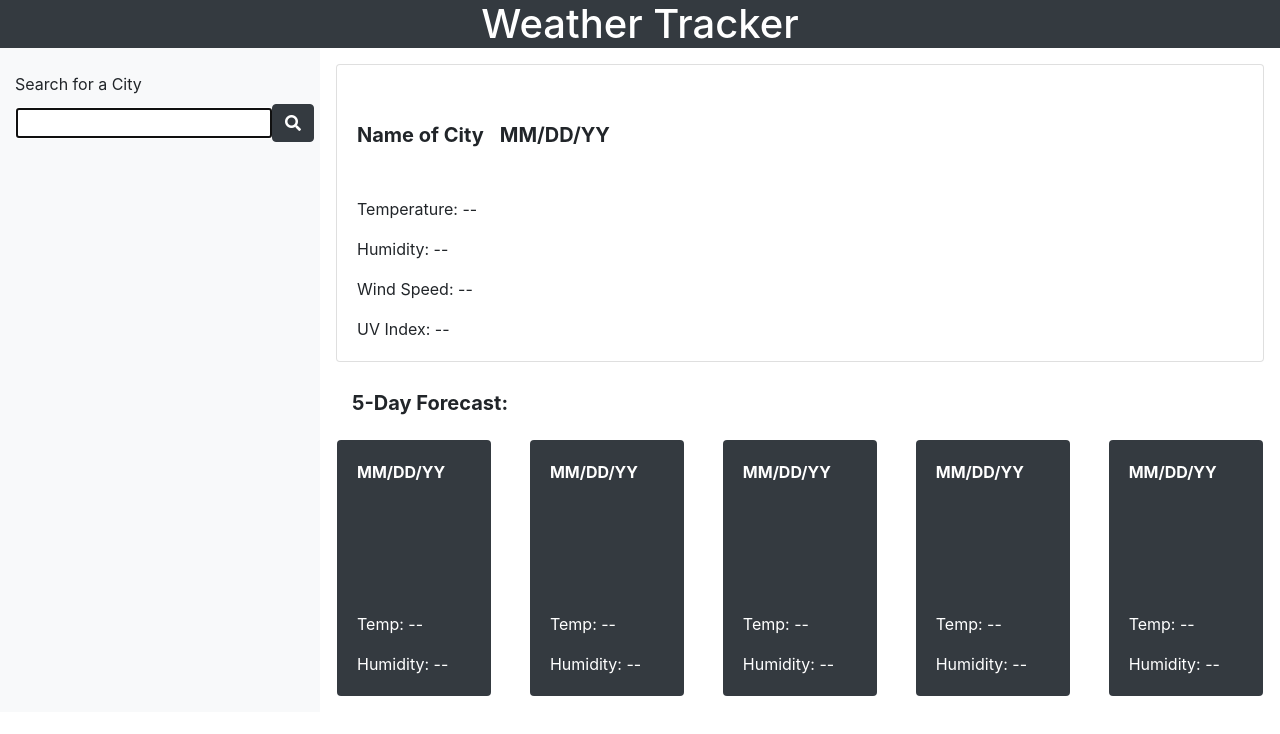
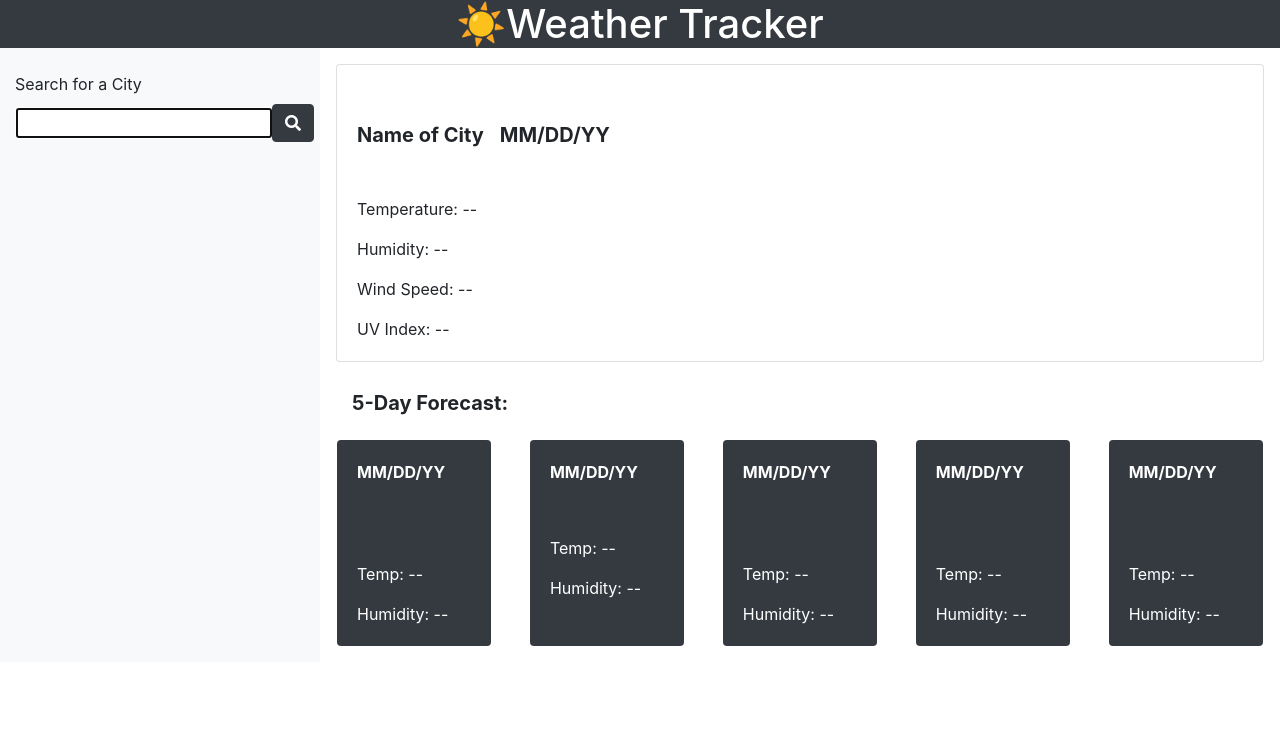
Before and after one commit to thejake989/Weather-Tracker, a plain HTML site: page index.html in a window 1280 px wide. Drawn offline with nearby package versions, Linux system fonts and the light colour scheme.

Commit message:
html updates

```diff
--- a/index.html
+++ b/index.html
@@ -4,7 +4,6 @@
     <meta charset="UTF-8" />
     <meta name="viewport" content="width=device-width, initial-scale=1.0" />
     <meta http-equiv="X-UA-Compatible" content="ie=edge" />
-
     <!--Bootstrap CDN-->
     <link
       rel="stylesheet"
@@ -17,12 +16,12 @@
       integrity="sha384-50oBUHEmvpQ+1lW4y57PTFmhCaXp0ML5d60M1M7uH2+nqUivzIebhndOJK28anvf"
       crossorigin="anonymous"
     />
-    <title>Weather Tracker</title>
+    <title>☀️Weather Tracker</title>
  </head>
 
 <body>
     <header class="hero">
-      <h1 class="bg-dark text-white text-center mb-0">Weather Tracker</h1>
+      <h1 class="bg-dark text-white text-center mb-0">☀️Weather Tracker</h1>
     </header>
 
     <main>
@@ -82,7 +81,7 @@
             <div class="row justify-content-between">
               <div class="col-sm-2 card-body bg-dark text-white rounded mb-3">
                 <p class="card-title font-weight-bold" id="Date1">MM/DD/YY</p>
-                <p class="card-text" style="height: 100px">
+                <p class="card-text" style="height: 50px">
                   <img class="weather-icon" id="weatherIconDay1" src="">
                 </img>
                 </p>
@@ -97,7 +96,7 @@
               <!--Card 2-->
               <div class="col-sm-2 card-body bg-dark text-white rounded mb-3">
                 <p class="card-title font-weight-bold" id="Date2">MM/DD/YY</p>
-                <p class="card-text" style="height: 100px">
+                <p class="card-text" style="height50px">
                   <img class="weather-icon" id="weatherIconDay2" src="">
                 </img>
                 </p>
@@ -112,7 +111,7 @@
               <!--Card 3-->
               <div class="col-sm-2 card-body bg-dark text-white rounded mb-3">
                 <p class="card-title font-weight-bold" id="Date3">MM/DD/YY</p>
-                <p class="card-text" style="height: 100px">
+                <p class="card-text" style="height: 50px">
                   <img class="weather-icon" id="weatherIconDay3" src="">
                 </img>
                 </p>
@@ -127,7 +126,7 @@
               <!--Card 4-->
               <div class="col-sm-2 card-body bg-dark text-white rounded mb-3">
                 <p class="card-title font-weight-bold" id="Date4">MM/DD/YY</p>
-                <p class="card-text" style="height: 100px">
+                <p class="card-text" style="height: 50px">
                   <img class="weather-icon" id="weatherIconDay4"  src="">
                 </img>
                 </p>
@@ -142,7 +141,7 @@
               <!--Card 5-->
               <div class="col-sm-2 card-body bg-dark text-white rounded mb-3">
                 <p class="card-title font-weight-bold" id="Date5">MM/DD/YY</p>
-                <p class="card-text" style="height: 100px">
+                <p class="card-text" style="height: 50px">
                   <img class="weather-icon" id="weatherIconDay5" src="">
                 </img>
                 </p>
@@ -159,14 +158,14 @@
       </div>
     </main>
 
-    <!--JQuery related script-->
+    <!--JQuery Script-->
     <script src="https://code.jquery.com/jquery-3.4.1.min.js"></script>
     <script src="https://cdnjs.cloudflare.com/ajax/libs/jqueryui-touch-punch/0.2.3/jquery.ui.touch-punch.min.js"></script>
 
-    <!--moment related script-->
+    <!--Moment Script-->
     <script src="https://cdnjs.cloudflare.com/ajax/libs/moment.js/2.24.0/moment.min.js"></script>
 
-    <!--own script-->
+    <!--JS Link-->
     <script src="./assets/js/script.js"></script>
   </body>
 </html>
```
Also changed, not shown: 1 other file.
